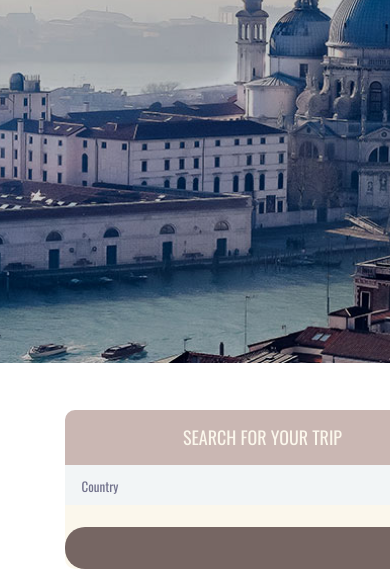
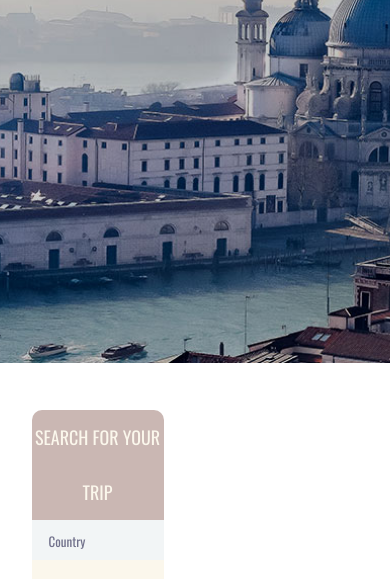
Before and after one commit to adriaparcerisas/GuideTravelWorld, a plain HTML site: page afghanistan.html in a window 390 px wide. Shown: the part 481-1060 px from the top of the page. Drawn offline with nearby package versions, Linux system fonts and the light colour scheme.

Commit message:
Update responsive.css

```diff
--- a/styles/responsive.css
+++ b/styles/responsive.css
@@ -152,7 +152,7 @@
 	{
 		position: relative;
 		top: auto;
-		width: 300%;
+		width: 100%;
 		left: auto;
 	}
 	.home_search_content
@@ -162,12 +162,12 @@
 	}
 	.search_input
 	{
-		width: 300%;
+		width: 100%;
 		margin-bottom: 12px;
 	}
 	.home_search_button
 	{
-		width: 300%;
+		width: 100%;
 		margin-top: 10px;
 	}
 	.intro_background
```
